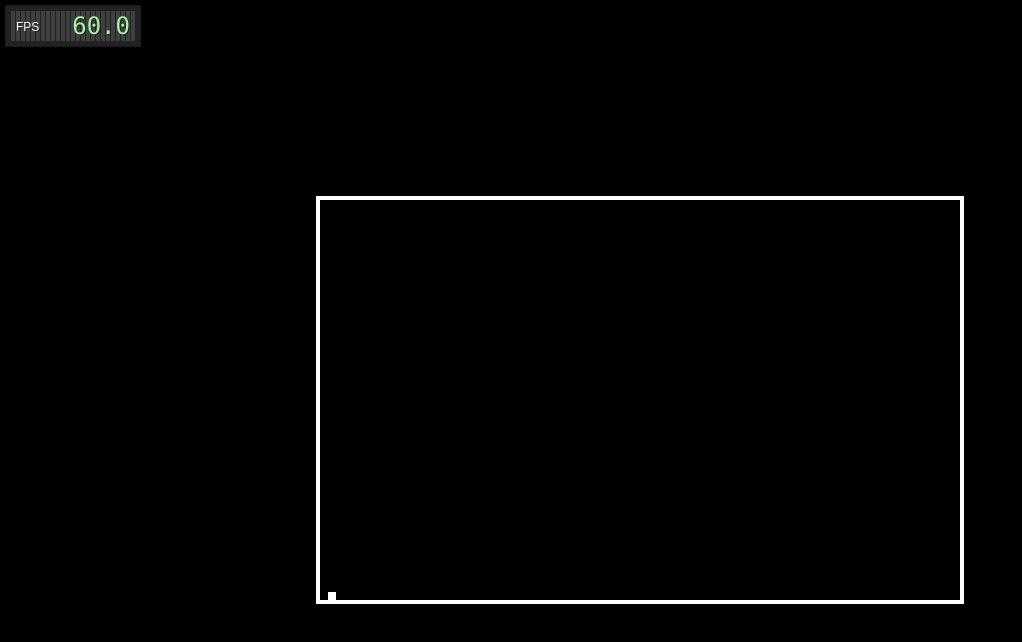
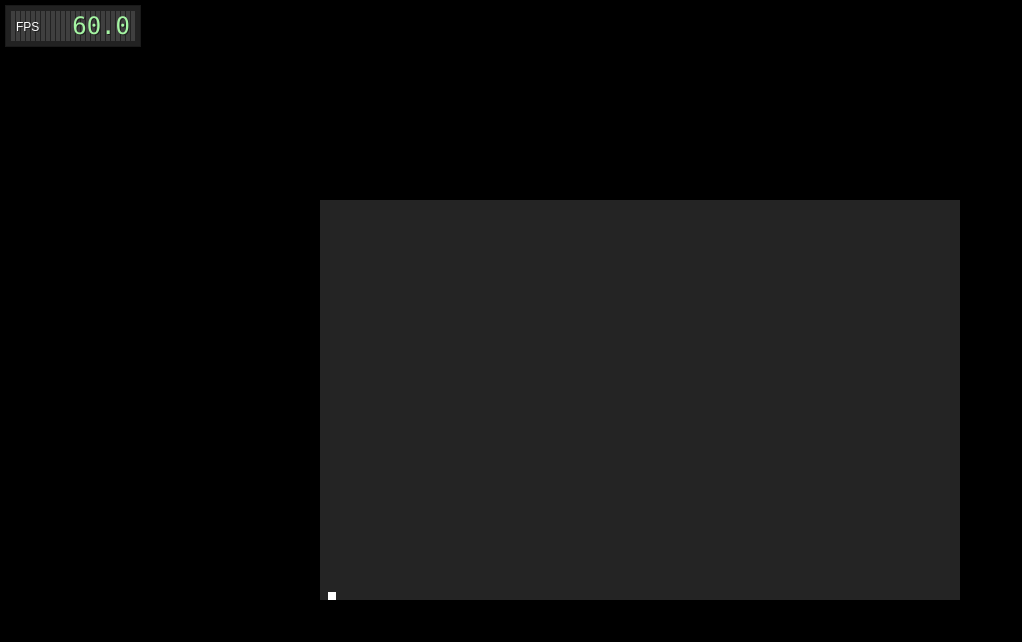
Before and after one commit to trevorstarick/qqch, a plain HTML site: page public/index.html in a window 1280 px wide. Shown: the whole page, without its empty margins (0-1022 px from the left). Drawn offline with Linux system fonts and the light colour scheme.

Commit message:
Crosshairs instead of arrow.

```diff
--- a/public/css/stylesheet.css
+++ b/public/css/stylesheet.css
@@ -21,10 +21,11 @@ canvas {
   margin: auto;
   position: absolute;
   top: 0; left: 0; bottom: 0; right: 0;
+  cursor: crosshair;
 }
 #background {
-	background: #000;
-	border: 4px solid white;
+	background: #242424;
+	/*border: 4px solid white;*/
   z-index:0;
 }
 #game {
```
